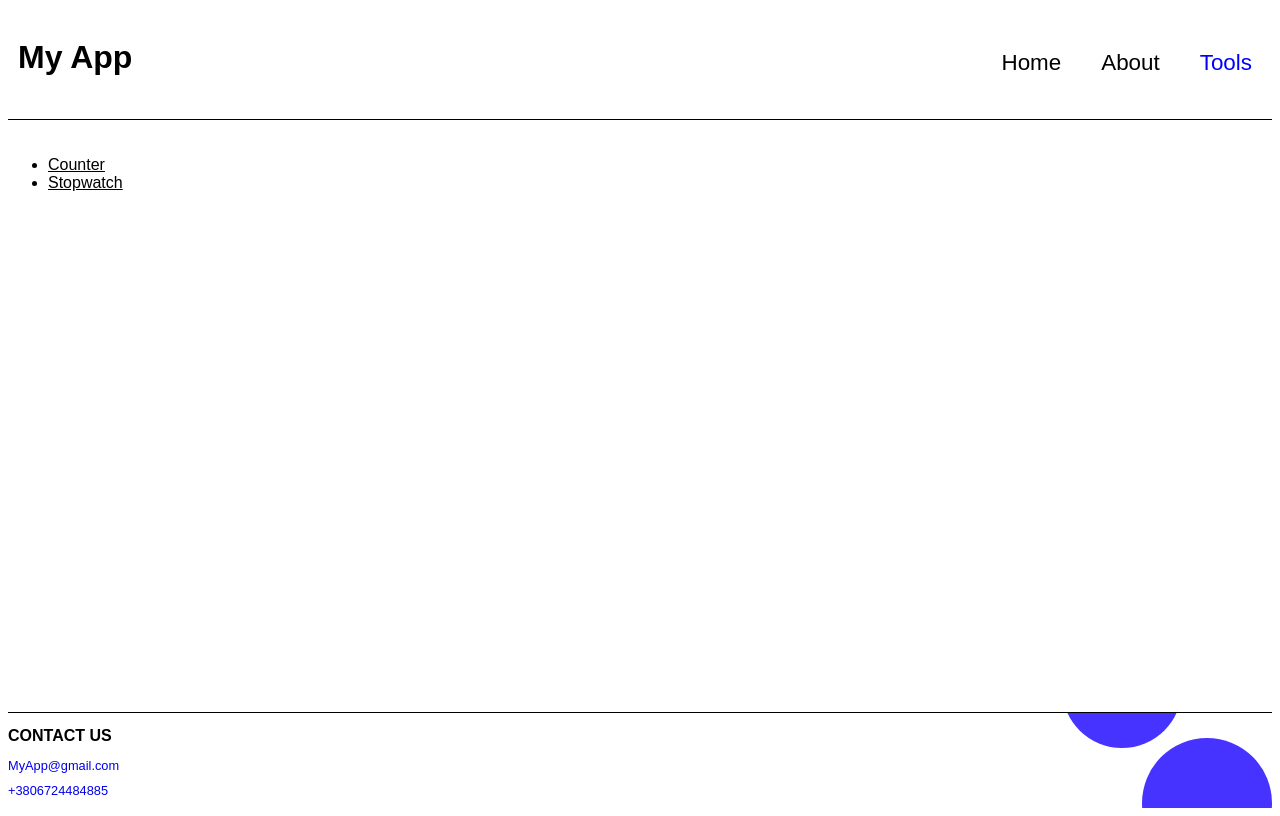
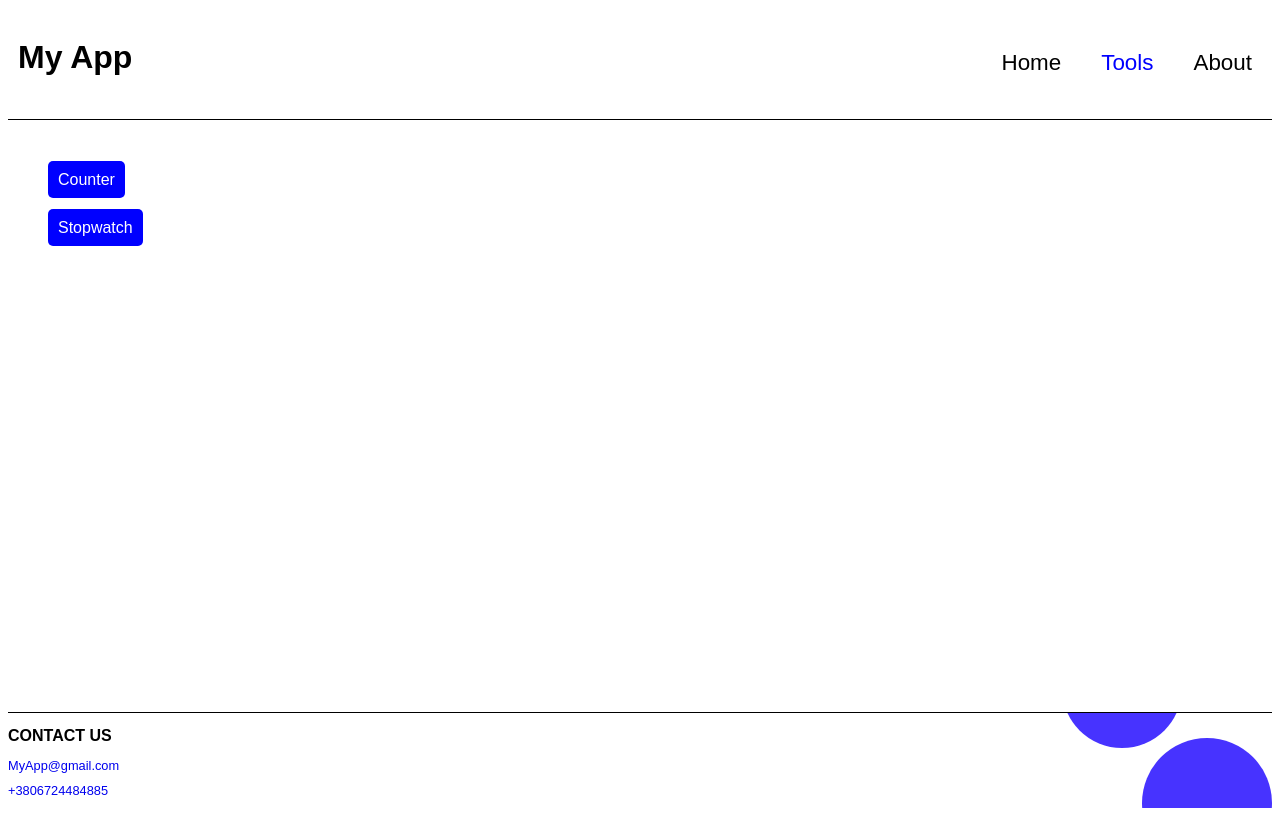
Before and after one commit to AnnaGrygoryeva-01/M4--React-Routing, a React (Vite) app: page /tools in a window 1280 px wide. Built offline with nearby package versions, Linux system fonts and the light colour scheme.

Commit message:
Add error page styles

```diff
--- a/src/App.css
+++ b/src/App.css
@@ -1,5 +1,11 @@
 * {
   font-family: sans-serif;
+  box-sizing: border-box;
+}
+
+html,
+body {
+  margin-bottom: 0;
 }
 
 #root {
--- a/src/components/Header/index.jsx
+++ b/src/components/Header/index.jsx
@@ -18,13 +18,13 @@ function Header() {
               </NavLink>
             </li>
             <li>
-              <NavLink to="/about" style={activeLinkStyle}>
-                About
+              <NavLink to="/tools" style={activeLinkStyle}>
+                Tools
               </NavLink>
             </li>
             <li>
-              <NavLink to="/tools" style={activeLinkStyle}>
-                Tools
+              <NavLink to="/about" style={activeLinkStyle}>
+                About
               </NavLink>
             </li>
           </ul>
--- a/src/pages/About/About.module.sass
+++ b/src/pages/About/About.module.sass
@@ -1,28 +1,9 @@
 .aboutContainer
     display: flex
     flex-direction: column
+    padding: 30px
     h2
         color: blue
     p
         line-height: 16px
         font-style: italic
-
-    // h2::before
-    //     content: " "
-    //     position: absolute
-    //     width: 180px
-    //     height: 180px
-    //     border-radius: 50%
-    //     background-color: rgba(26, 1, 255, 0.8)
-    //     top: 620px
-    //     right: 0px
-
-    // h2::after
-    //     content: " "
-    //     position: absolute
-    //     width: 100px
-    //     height: 100px
-    //     border-radius: 50%
-    //     background-color: rgba(26, 1, 255, 0.8)
-    //     top: 700px
-    //     right: 100px
--- a/src/pages/Home/Home.module.sass
+++ b/src/pages/Home/Home.module.sass
@@ -5,8 +5,9 @@
     align-items: center
     min-height: 60vh
     font-size: 2rem
-    font-style: italic
+
 
 
 .highlightText
     color: blue
+    font-style: italic
--- /dev/null
+++ b/src/pages/NotFound/NotFound.module.sass
@@ -0,0 +1,19 @@
+.errorContainer
+    display: flex
+    flex-direction: column
+    align-items: center
+    margin-top: 50px
+    p
+        font-size: 2rem
+        margin-top: 0px
+
+    a
+        color: black
+        text-decoration: none
+        border: 1px solid black
+        border-radius: 10px
+        padding: 10px
+        color: blue
+
+.errorCode
+    font-weight: bold
--- a/src/pages/NotFound/index.jsx
+++ b/src/pages/NotFound/index.jsx
@@ -1,11 +1,12 @@
 import { Link } from "react-router-dom";
+import styles from "./NotFound.module.sass";
 
 function NotFound() {
   return (
-    <div>
-      404 Page Cannot Be Found
+    <div className={styles.errorContainer}>
+      <p className={styles.errorCode}>404 </p>
+      <p>The Page Cannot Be Found</p>
       <div>
-        {" "}
         <Link to="/">Go back to Home Page</Link>
       </div>
     </div>
--- /dev/null
+++ b/src/pages/Tools/Tools.module.sass
@@ -0,0 +1,10 @@
+.toolsContainer
+    list-style-type: none
+    line-height: 3rem
+    color: white
+    li
+        a
+            text-decoration: none
+            background-color: blue
+            border-radius: 5px
+            padding: 10px
--- a/src/pages/Tools/index.jsx
+++ b/src/pages/Tools/index.jsx
@@ -1,13 +1,14 @@
 import { NavLink, Outlet } from "react-router-dom";
+import styles from "./Tools.module.sass";
 
 const activeLinkStyle = ({ isActive }) => ({
-  color: isActive ? "blue" : "inherit",
+  color: isActive ? "#cafd00ff" : "inherit",
 });
 
 function Tools() {
   return (
     <div>
-      <ul>
+      <ul className={styles.toolsContainer}>
         <li>
           <NavLink to="counter" style={activeLinkStyle}>
             Counter
```
Also changed, not shown: src/styles/_shared.sass (added, +20 -0 lines).
